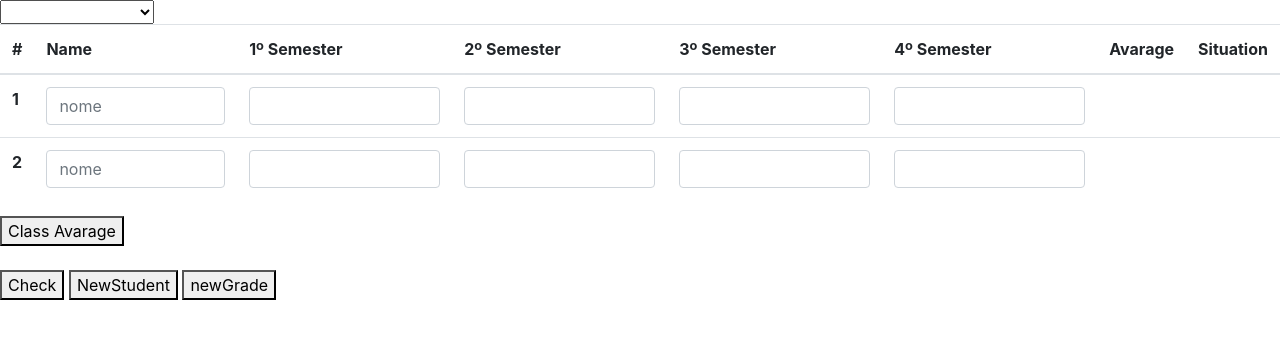
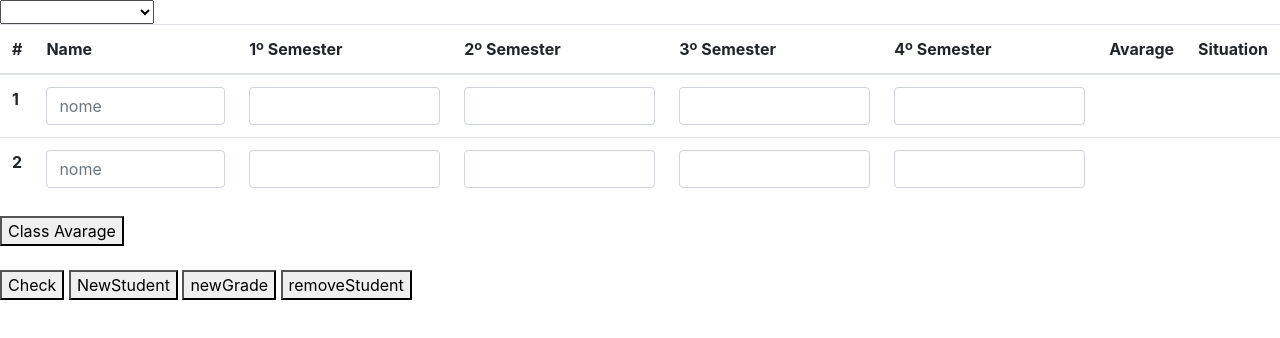
Before and after one commit to devLucasAquino/grade-table, a plain HTML site: page index.html in a window 1280 px wide. Drawn offline with nearby package versions, Linux system fonts and the light colour scheme.

Commit message:
feat: new button removeStudent

```diff
--- a/index.html
+++ b/index.html
@@ -61,6 +61,7 @@
     <button type="button" id="button-verify-avarage" onclick="checked()">Check</button>
     <button type="button" id="button-create-student" onclick="createStudent()">NewStudent</button>
     <button type="button" id="button-create-grade" onclick="createGrade()">newGrade</button>
+    <button type="button" id="button-remove-student" onclick="removeStudent()">removeStudent</button>
 
     <script src="./src/script/script.js"></script>
 </body>
--- a/src/script/script.js
+++ b/src/script/script.js
@@ -206,3 +206,7 @@ document.getElementById('optionOrder').addEventListener('change', function(){
     });
 
 })
+
+function removeStudent(){
+    document.getElementsByTagName('tr').remove();
+}
```
